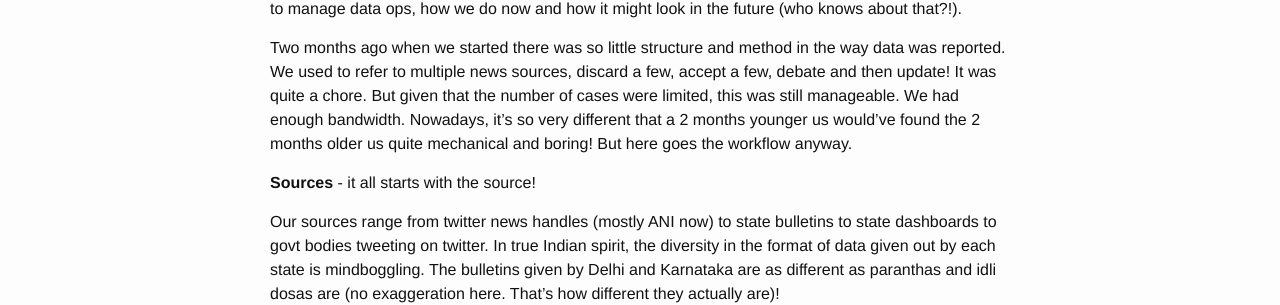
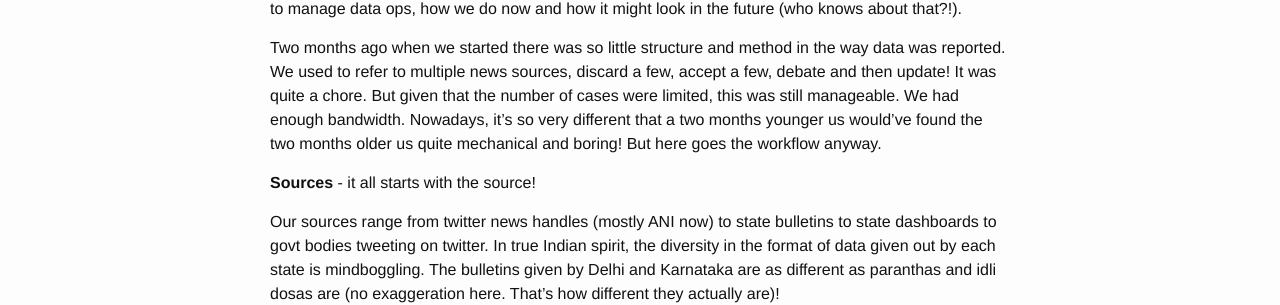
Before and after one commit to covid19india/blog, a Jekyll site: the page built from _posts/2020-05-31-dataopsworkflow.md, in a window 1280 px wide and 900 px high. Shown: the part 227-532 px from the top of the window. Built offline with Jekyll 4.4.1, drawn with Linux system fonts in a browser that asks for light colours.

Commit message:
Update 2020-05-31-dataopsworkflow.md

```diff
--- a/_posts/2020-05-31-dataopsworkflow.md
+++ b/_posts/2020-05-31-dataopsworkflow.md
@@ -7,7 +7,7 @@ categories: update
 
 This is more like a reflective write than an informative one. An article to remind ourselves how we used to manage data ops, how we do now and how it might look in the future (who knows about that?!).
 
-Two months ago when we started there was so little structure and method in the way data was reported. We used to refer to multiple news sources, discard a few, accept a few, debate and then update! It was quite a chore. But given that the number of cases were limited, this was still manageable. We had enough bandwidth. Nowadays, it's so very different that a 2 months younger us would've found the 2 months older us quite mechanical and boring! But here goes the workflow anyway.
+Two months ago when we started there was so little structure and method in the way data was reported. We used to refer to multiple news sources, discard a few, accept a few, debate and then update! It was quite a chore. But given that the number of cases were limited, this was still manageable. We had enough bandwidth. Nowadays, it's so very different that a two months younger us would've found the two months older us quite mechanical and boring! But here goes the workflow anyway.
 
 <b>Sources</b> - it all starts with the source!
 
```
